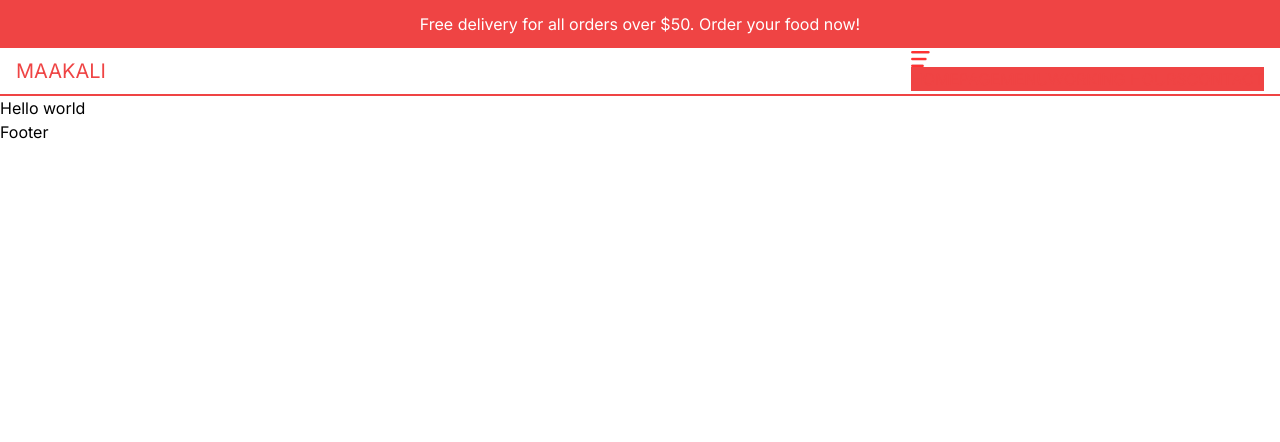
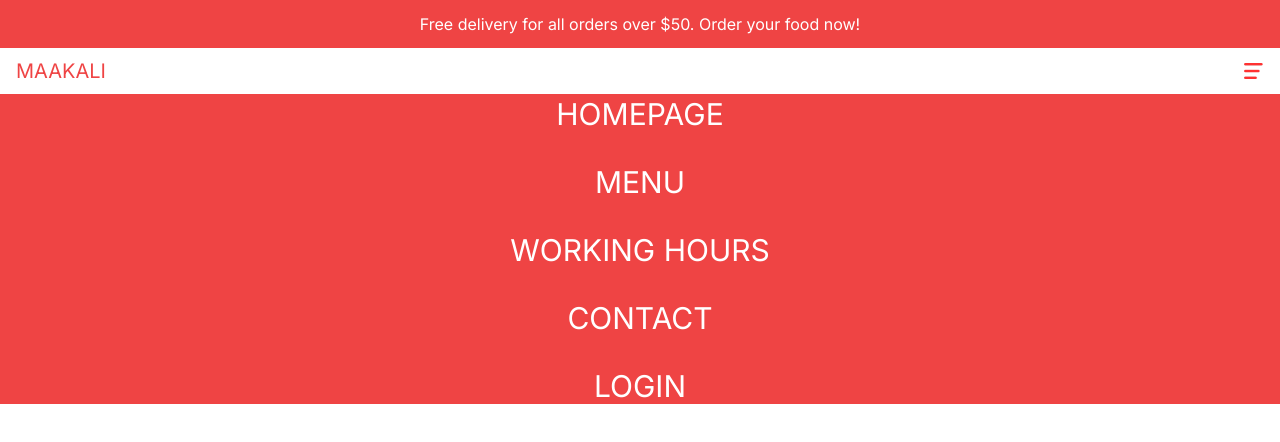
Before and after one commit to Svmpankaj/Restaurant-Food-Delivery-App, a Next.js app: page / in a window 1280 px wide. Shown: the top 442 px of the page. Built offline with nearby package versions, Linux system fonts and the light colour scheme.

Commit message:
adding login or orders menu

```diff
--- a/src/components/Menu.tsx
+++ b/src/components/Menu.tsx
@@ -13,6 +13,8 @@
 
 const Menu = () => {
   const [open, setOpen] = useState(false);
+  const user = false;
+
   return (
     <div>
       {!open ? (
@@ -32,12 +34,17 @@
           onClick={() => setOpen(false)}
         />
       )}
-      <div className="bg-red-500">
+      <div className="bg-red-500 text-white absolute left-0 top-24 w-full h-[calc(100vh - 6rem) flex flex-col gap-8 items-center justify-center text-3xl z-10">
         {links.map((item) => (
           <Link href={item.url} key={item.id}>
             {item.title}
           </Link>
         ))}
+        {!user ? (
+          <Link href="/login">Login</Link>
+        ) : (
+          <Link href="/orders">Orders</Link>
+        )}
       </div>
     </div>
   );
```
